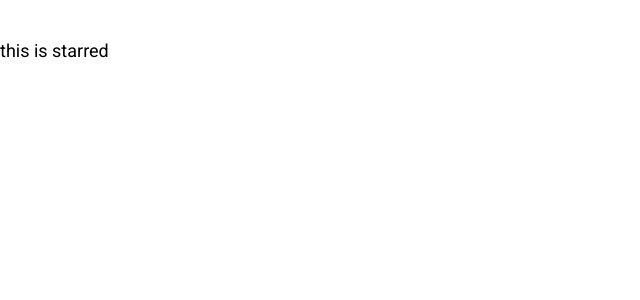
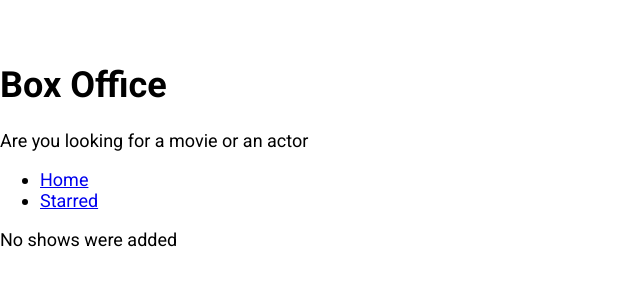
Before and after one commit to chetan386/box-office, a React (Create React App) app: page /starred in a window 1280 px wide. Shown: the top 300 px of the page, without its empty margins (0-640 px from the left). Built offline with nearby package versions, Linux system fonts and the light colour scheme.

Commit message:
finished starred page

```diff
--- a/src/pages/Starred.jsx
+++ b/src/pages/Starred.jsx
@@ -1,11 +1,43 @@
-import React from 'react'
+import React, { useState, useEffect } from 'react';
+import MainPageLayout from '../components/MainPageLayout';
+import ShowGrid from '../components/show/ShowGrid';
+import { apiGet } from '../misc/config';
+import { useShows } from '../misc/custom-hooks';
 
 function Starred() {
+  const [starred] = useShows();
+
+  const [shows, setShows] = useState(null);
+  const [isLoading, setIsLoading] = useState(true);
+  const [error, setError] = useState(null);
+
+  useEffect(() => {
+    if (starred && starred.length > 0) {
+      const promises = starred.map(showId => apiGet(`/shows/${showId}`));
+
+      Promise.all(promises)
+      .then(apiData => apiData.map(show => ({show})))
+        .then(results => {
+          setShows(results);
+          setIsLoading(false);
+        })
+        .catch(err => {
+          setError(err.message);
+          isLoading(false);
+        });
+    } else {
+      setIsLoading(false);
+    }
+  }, [starred]);
+
   return (
-    <div>
-        this is starred
-    </div>
-  )
+    <MainPageLayout>
+      {isLoading && <div>Shows are still loading</div>}
+      {error && <div>Error occured: {error}</div>}
+      {!isLoading && !shows && <div>No shows were added</div>}
+      {!isLoading && !error && shows && <ShowGrid data={shows} />}
+    </MainPageLayout>
+  );
 }
 
-export default Starred
+export default Starred;
```
